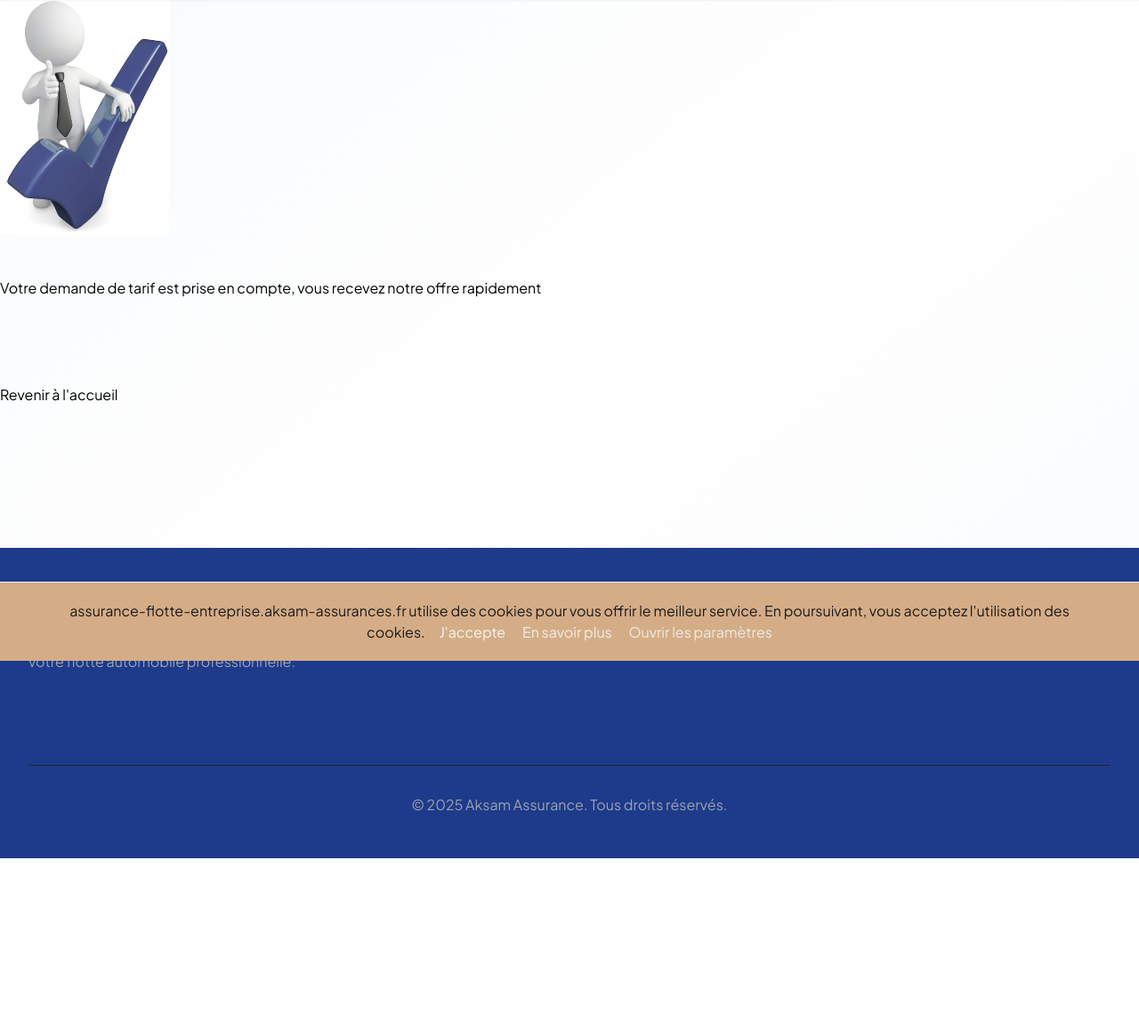
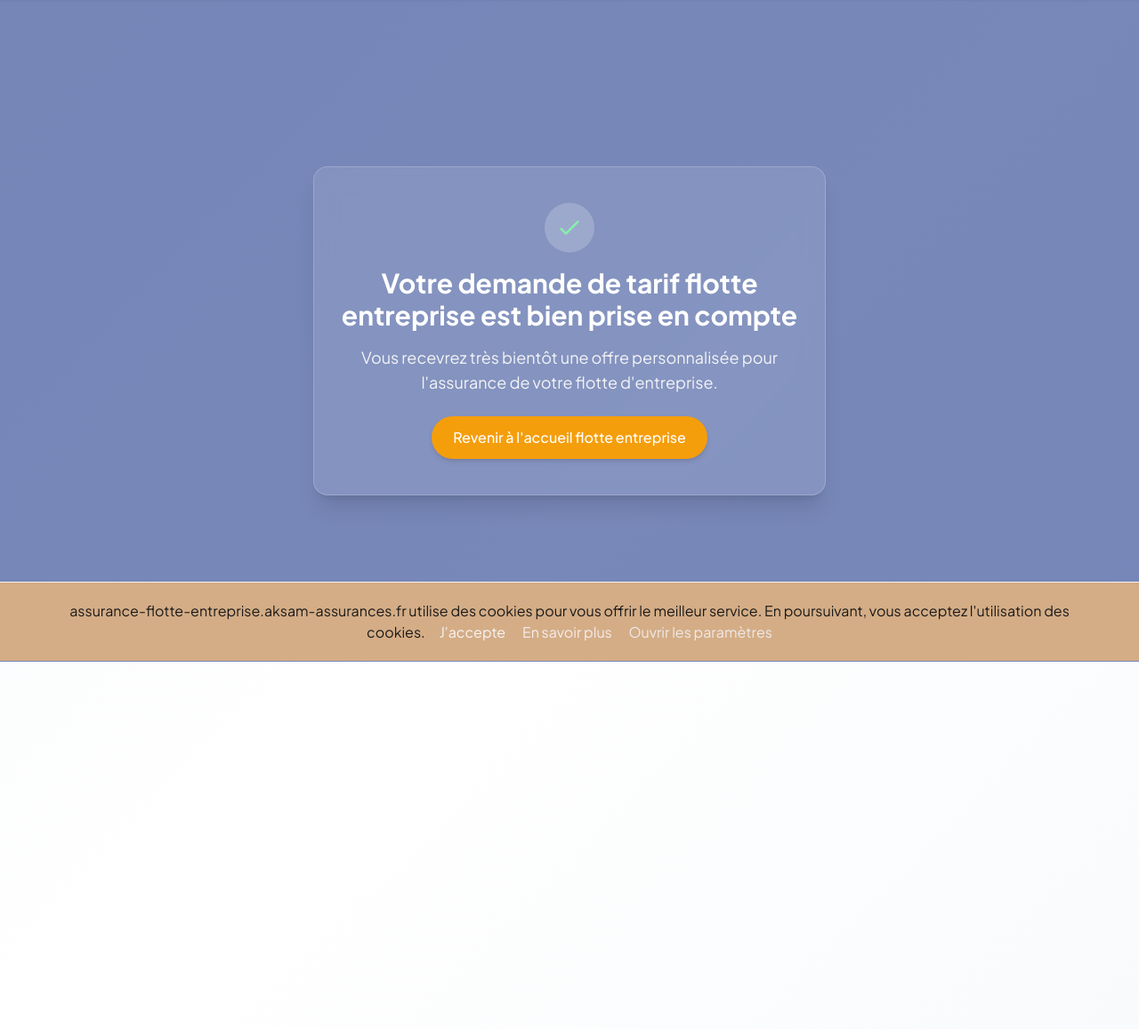
Before and after one commit to ELMACHHOUNE/projet-assurance-php, a Laravel app: page /assurance/retraite in a window 1280 px wide. Shown: the part 57-1214 px from the top of the page at 89% size. Before the commit the page ends 1022 px from the top, so only its background shows below. Run offline with Laravel 8, Linux system fonts and the light colour scheme; the visitor is signed in with stand-in values (Sample User, id 1); some libraries are stand-ins or nearby versions.

Commit message:
Refactor response layout in response.blade.php to enhance visual appeal and user experience. Introduce a new background style and update content structure for better engagement.

```diff
--- a/resources/views/layout/response.blade.php
+++ b/resources/views/layout/response.blade.php
@@ -3,29 +3,56 @@
 @extends('master')
 @section('contentresponse')
 
-<section id="monsection">
-    <div class="container">
-        <div class="row">
-            <div class="col-sm">
-                <div class="jumbotron jumbotron-fluid jumbotronresilie ">
-                    <div class="container">
-                        <img src="{{ asset('image/verifie.jpg') }}" class="img-fluid" alt="Responsive image"
-                            width="190px">
-                        <br>
-                        <br>
-                        <!-- <i class="fa fa-check-square-o" aria-hidden="true" style="height: 150px; color: #cf7b27;"></i> -->
-                        <p class="sucessmsg">Votre demande de tarif est prise en compte, vous recevez notre offre
-                            rapidement</p>
-                        <br>
-                        <br>
-                        <br>
-                        <br>
-                        <p class="msgre"><a href="https://assurance-flotte-entreprise.aksam-assurances.fr">Revenir à l'accueil</a></p>
-                    </div>
-                </div>
-            </div>
+<section
+      id="monsection"
+      class="relative bg-scanlines min-h-[calc(100vh-56px)] w-full flex items-center justify-center px-4"
+    >
+      <!-- Optional blue overlay for contrast -->
+      <div class="absolute inset-0 bg-primary/60"></div>
+
+      <!-- Content Box -->
+      <div
+        class="relative z-10 text-center text-white max-w-xl px-6 py-10 rounded-2xl backdrop-blur-md bg-white/10 border border-white/20 shadow-xl"
+      >
+        <!-- Icon -->
+        <div class="flex justify-center mb-4">
+          <div class="bg-white/20 p-3 rounded-full">
+            <svg
+              class="w-8 h-8 text-green-300"
+              fill="none"
+              stroke="currentColor"
+              viewBox="0 0 24 24"
+            >
+              <path
+                stroke-linecap="round"
+                stroke-linejoin="round"
+                stroke-width="2"
+                d="M5 13l4 4L19 7"
+              />
+            </svg>
+          </div>
         </div>
-</section>
+
+        <!-- Title -->
+        <h2 class="text-2xl sm:text-3xl font-bold mb-4">
+          Votre demande de tarif flotte entreprise est bien prise en compte
+        </h2>
+
+        <!-- Subtitle -->
+        <p class="text-base sm:text-lg text-gray-100 mb-6">
+          Vous recevrez très bientôt une offre personnalisée pour l'assurance de
+          votre flotte d'entreprise.
+        </p>
+
+        <!-- CTA Button -->
+        <a
+          href="/"
+          class="inline-block px-6 py-3 bg-accent text-white font-medium rounded-full shadow-md hover:bg-accent/90 transition"
+        >
+          Revenir à l'accueil flotte entreprise
+        </a>
+      </div>
+    </section>
 
 
 <br><br><br><br>
--- a/resources/views/master.blade.php
+++ b/resources/views/master.blade.php
@@ -12,7 +12,7 @@
       rel="stylesheet"
     />
     <script>
-       tailwind.config = {
+      tailwind.config = {
         theme: {
           extend: {
             colors: {
@@ -34,6 +34,8 @@
             backgroundImage: {
               "gradient-radial": "radial-gradient(var(--tw-gradient-stops))",
             },
+            scanlines:
+              "repeating-linear-gradient(to bottom, #0a3d2d, #0a3d2d 1px, #000000 2px)",
           },
         },
       };
```
